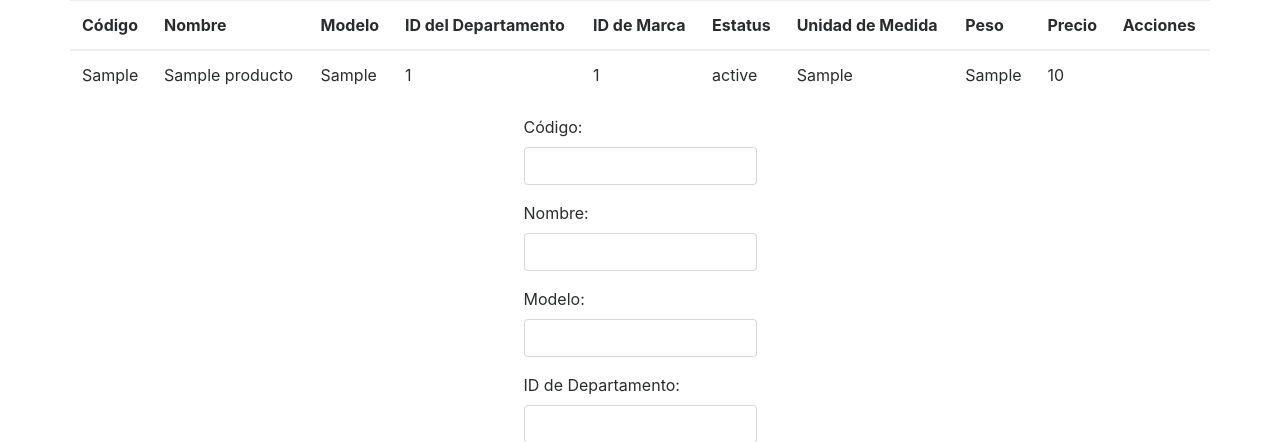
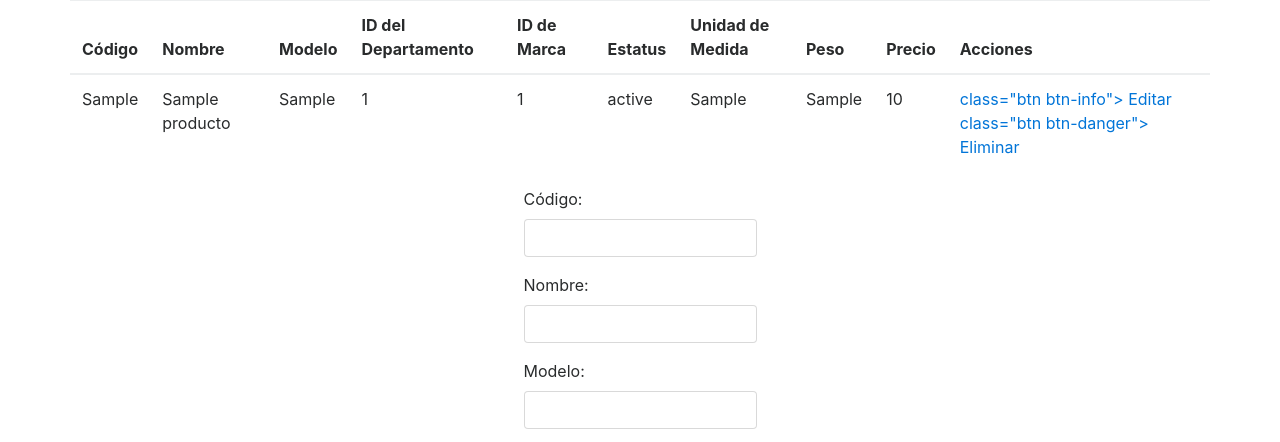
Before and after one commit to Pris-har/Quotr, a PHP site: page /tcpdf/crud2.php in a window 1280 px wide. Shown: the top 442 px of the page. Run offline with PHP 8.4, Linux system fonts and the light colour scheme; tables that the repository leaves empty or names only in its code hold one stand-in row (values such as "Sample post"); data that the repository does not hold is empty; some libraries are stand-ins or nearby versions.

Commit message:
cambios3

```diff
--- a/crud2.php
+++ b/crud2.php
@@ -51,7 +51,14 @@
           <td><?php echo $row['unidad_medida'];?></td>
           <td><?php echo $row['peso'];?></td>
           <td><?php echo $row['precio'];?></td>
-          <td></td>
+          <td>
+              <a href="crud2.php?edit=<?php echo $row['id_producto']; ?>">
+                class="btn btn-info"> Editar</a>
+
+              <a href="crud_process.php?delete=<?php echo $row['id_producto']; ?>">
+                class="btn btn-danger"> Eliminar</a>
+
+          </td>
         </tr>
         <?php endwhile; ?>
         </table>
```
